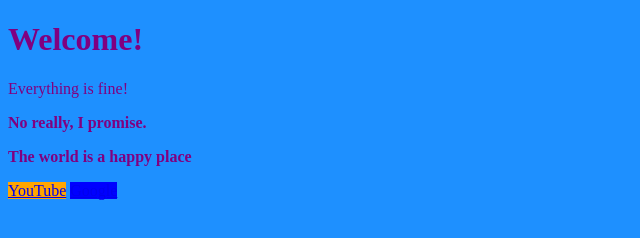
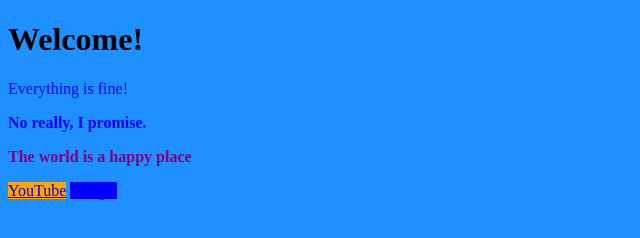
Before and after one commit to mikewbrewer/css-basics, a plain HTML site: page index.html in a window 1280 px wide. Shown: the whole page, without its empty margins (0-640 px from the left). Drawn offline with Linux system fonts and the light colour scheme.

Commit message:
basic colors

```diff
--- a/index.html
+++ b/index.html
@@ -6,7 +6,7 @@
     <title>Home</title>
     <style>
       h1 {
-        color: purple;
+        color: hsl(240, 0, 0);
       }
       p {
         color: red;
@@ -15,7 +15,7 @@
         background-color: dodgerblue;
       }
       .purple-text {
-        color: purple;
+        color: rgb(0, 0, 255);
       }
       .important {
         font-weight: bold;
@@ -26,7 +26,7 @@
       }
 
       .important:hover {
-        background-color: pink;
+        background-color: #0000FF;
       }
 
       a[href="https://www.youtube.com/?gl=US"] {
@@ -36,6 +36,8 @@
       a[href="https://www.google.com/"] {
         background-color: blue;
       }
+
+
     </style>
   </head>
   <body>
```
